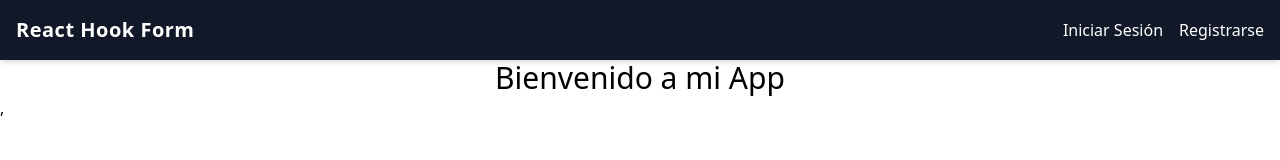
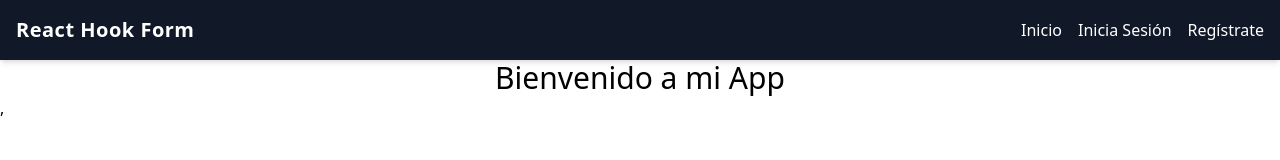
Before and after one commit to AlanMV0408/React_Expert, a React (Vite) app in the folder Hook_Form/: page / in a window 1280 px wide. Shown: the top 160 px of the page. Built offline with nearby package versions, Linux system fonts and the light colour scheme.

Commit message:
⭐Render conditional Navbar

```diff
--- a/Hook_Form/src/components/Navbar.jsx
+++ b/Hook_Form/src/components/Navbar.jsx
@@ -1,13 +1,30 @@
 import { Link } from 'react-router-dom'
 
-const Navbar = () => {
+const Navbar = ({ user, setUser }) => {
+
+    const handleLogout = () => {
+        localStorage.removeItem("user")
+        setUser(null)
+    }
+
     return (
         <nav className="bg-gray-900 text-white p-4 shadow-md">
             <div className="max-w-7xl mx-auto flex justify-between items-center">
                 <h1 className="text-xl font-semibold tracking-wide">React Hook Form</h1>
                 <div className="space-x-4">
-                    <Link to="/login" className="hover:text-indigo-400 transition-colors">Iniciar Sesión</Link>
-                    <Link to="/signup" className="hover:text-indigo-400 transition-colors">Registrarse</Link>
+                    <Link to="/" className='hover:text-indigo-400 transition-colors'>Inicio</Link>
+                    {!user ? (
+                        <>
+                            <Link to="/login" className="hover:text-indigo-400 transition-colors">Inicia Sesión</Link>
+                            <Link to="/signup" className="hover:text-indigo-400 transition-colors">Regístrate</Link>
+                        </>
+                    ) : (
+                        <button
+                            onClick={handleLogout}
+                            className='bg-red-600 px-4 p-y-1 rounded hover:bg-red-800 transition'>
+                            Logout
+                        </button>
+                    )}
                 </div>
             </div>
         </nav>
```
